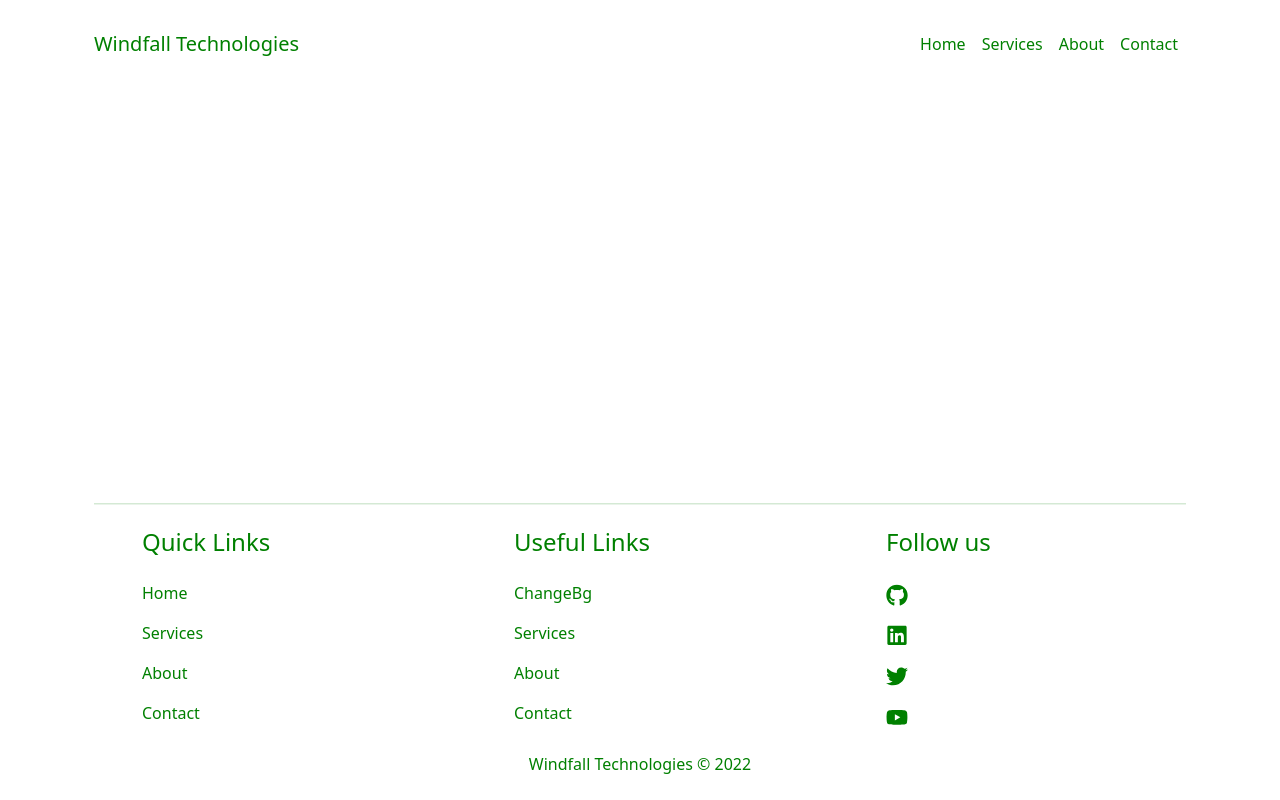
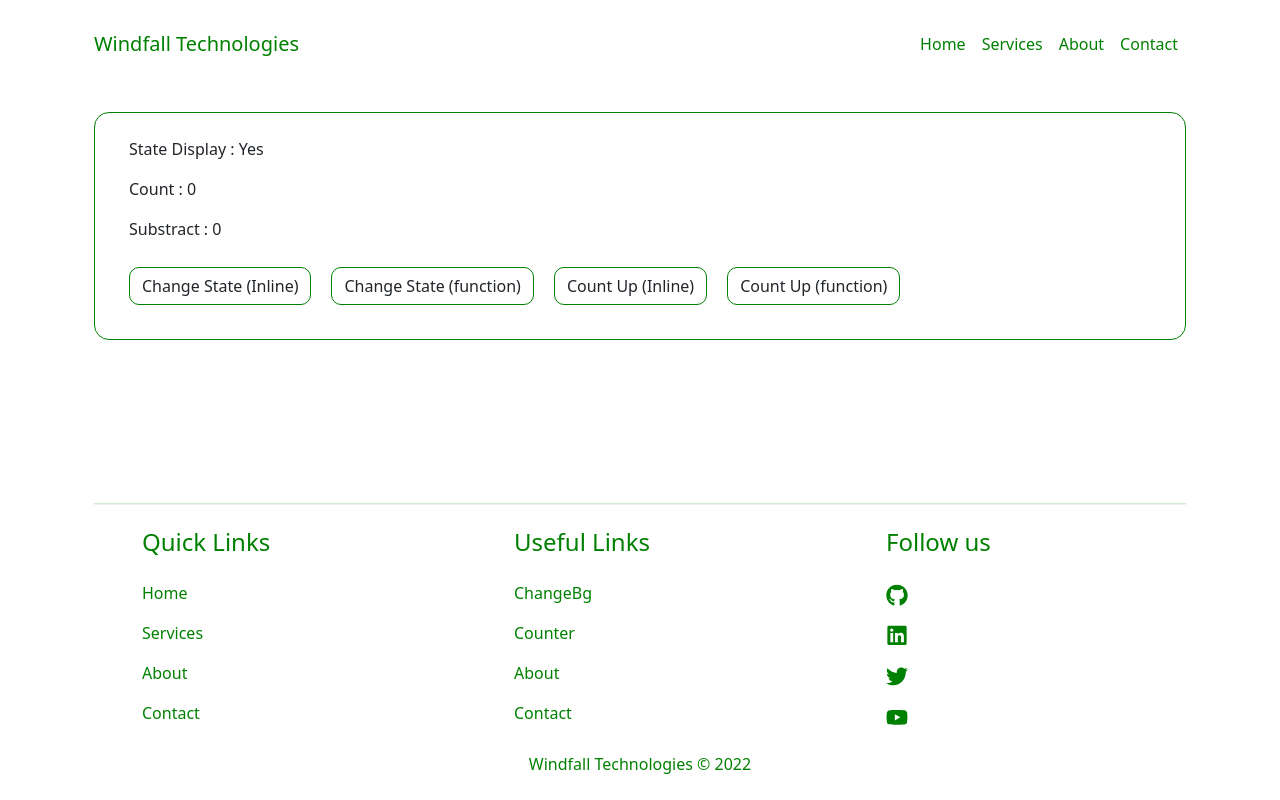
Before and after one commit to JoelOgira/Grocery-List, a React (Create React App) app: page /counter in a window 1280 px wide. Built offline with nearby package versions, Linux system fonts and the light colour scheme.

Commit message:
Added functionality to ChangeBg

```diff
--- a/src/App.js
+++ b/src/App.js
@@ -7,6 +7,7 @@ import Services from './Components/Services/Services';
 import About from './Components/About/About';
 import Contact from './Components/Contact/Contact';
 import ChangeBgCard from './Components/ChangeBg/ChangeBgCard';
+import Counter from './Components/Counter/Counter';
 
 const App = () => {
 
@@ -20,6 +21,7 @@ const App = () => {
           <Route path="/about" element={<About />} />
           <Route path="/contact" element={<Contact />} />
           <Route path="/changebg" element={<ChangeBgCard />} />
+          <Route path="/counter" element={<Counter />} />
         </Routes>
         <Footer />
       </div>
--- /dev/null
+++ b/src/Components/Counter/Buttons.jsx
@@ -0,0 +1,13 @@
+
+const Buttons = ({state, setState, counter, setCounter, handleState, countUp}) => {
+  return (
+    <div className="buttons">
+        <button className="btn btn-outline counterbtn" onClick={e => setState(!state)}>Change State (Inline)</button>
+        <button className="btn btn-outline counterbtn" onClick={handleState}>Change State (function)</button>
+        <button className="btn btn-outline counterbtn" onClick={e => setCounter({count: counter.count + 1, subs: counter.subs})}>Count Up (Inline)</button>
+        <button className="btn btn-outline counterbtn" onClick={countUp}>Count Up (function)</button>
+    </div>
+  )
+}
+
+export default Buttons
--- a/src/Components/Counter/Counter.jsx
+++ b/src/Components/Counter/Counter.jsx
@@ -0,0 +1,43 @@
+import './counter.css';
+import { useState } from "react";
+import Buttons from "./Buttons";
+
+const Counter = () => {
+
+    const [state, setState] = useState(true);
+    const [counter, setCounter] = useState({
+        count: 0,
+        subs: 0
+    });
+
+    const handleState = () => {
+        setState(!state);
+    }
+
+    const countUp = () => {
+        setCounter({
+            count: counter.count + 1,
+            subs : counter.subs
+        })
+    }
+
+    return (
+        <div className="container counter">
+            <div className="card my-4 p-4" style={{border: '1px solid green', borderRadius: '15px'}}>
+                <p className="text-left" style={{marginLeft: '10px'}}>State Display : { state? 'Yes' : 'No' }</p>
+                <p className='text-left' style={{marginLeft: '10px'}}>Count : {counter.count}</p>
+                <p className='text-left' style={{marginLeft: '10px'}}>Substract : {counter.subs}</p>
+                <Buttons
+                    state={state}
+                    setState={setState}
+                    counter={counter}
+                    setCounter={setCounter}
+                    handleState={handleState}
+                    countUp={countUp}
+                />
+            </div>
+        </div>
+    )
+}
+
+export default Counter;
--- /dev/null
+++ b/src/Components/Counter/counter.css
@@ -0,0 +1,15 @@
+.counterbtn {
+    border: 1px solid green !important;
+    border-radius: 10px;
+    margin: 10px;
+}
+
+.counterbtn:hover {
+    color: #FFFFFF;
+    background-color: green;
+}
+
+.counterbtn:focus {
+    box-shadow: none !important;
+    outline: none !important;
+}
--- a/src/Components/Navigation/Footer.js
+++ b/src/Components/Navigation/Footer.js
@@ -34,7 +34,7 @@ const Footer = () => {
                 <Link to="/changebg" className="nav-link">ChangeBg</Link>
             </li>
             <li className="footer-item">
-                <Link to="/services" className="nav-link">Services</Link>
+                <Link to="/counter" className="nav-link">Counter</Link>
             </li>
             <li className="footer-item">
                 <Link to="/about" className="nav-link">About</Link>
```
